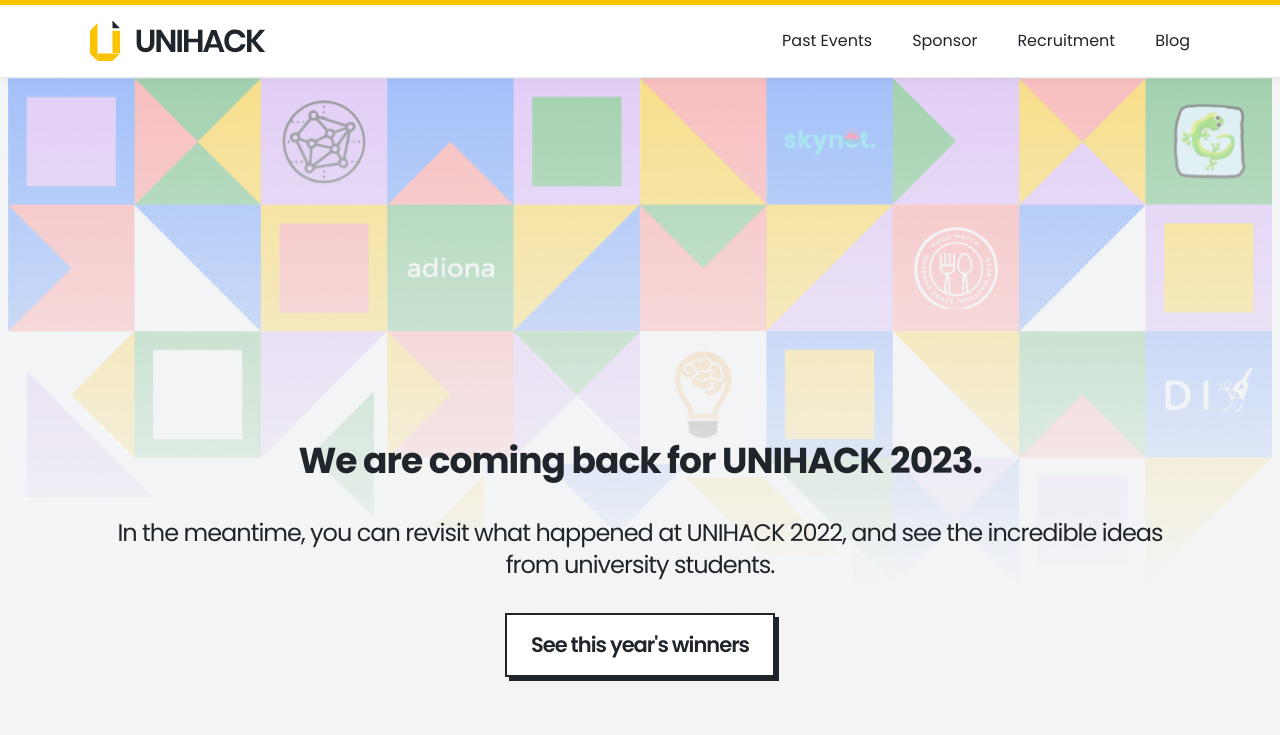
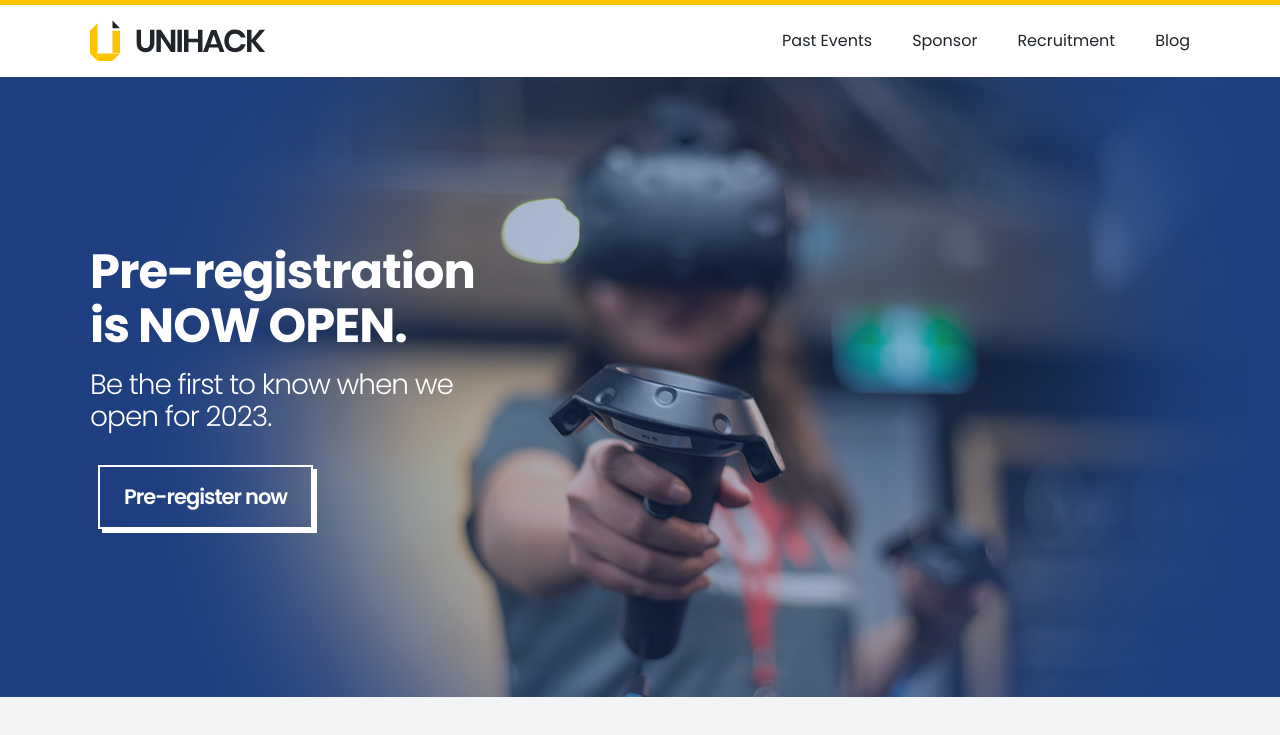
Before and after one commit to unihackhq/unihack.net, a Next.js app: page / in a window 1280 px wide. Shown: the top 735 px of the page. Built offline with nearby package versions, Linux system fonts and the light colour scheme.

Commit message:
Get banner ready for pre-registration

```diff
--- a/pages/index.module.scss
+++ b/pages/index.module.scss
@@ -1,31 +1,9 @@
 @import '../styles/styles.scss';
-
-.index {
-  background: url('../public/images/homepage/2022-hero.png') top center no-repeat;
-  background-size: 800px;
-  margin-bottom: $base * 4;
-
-  @include sm {
-    background-size: 1000px;
-  }
-
-  @include md {
-    background-size: 1200px;
-  }
-
-  @include lg {
-    background-size: 1400px;
-  }
-}
 
 .grid {
   @include page-margin;
-  padding-top: $base * 4;
+  padding-top: $base * 2;
   padding-bottom: $base * 4;
-
-  @include md {
-    padding-top: $base * 8;
-  }
 
   .row {
     display: grid;
--- a/pages/index.tsx
+++ b/pages/index.tsx
@@ -21,8 +21,8 @@ const Index = () => (
       />
     </Head>
     <Page>
+      <BrandHero />
       <div className={styles.index}>
-        <BrandHero />
         <div className={styles.grid}>
           <div className={styles.row}>
             <HomeCard
--- a/sections/brand-hero/brand-hero.module.scss
+++ b/sections/brand-hero/brand-hero.module.scss
@@ -4,21 +4,43 @@
 
 .brand-hero {
   display: flex;
-  flex-direction: column-reverse;
+  align-items: flex-end;
   height: 500px;
-  color: $secondary;
+  background: $pacific-d50 url('../../public/images/homepage/2023-pre-reg-hero.png') center center no-repeat;
+  background-size: cover;
+  color: $white;
+  padding: $base * 4 0;
+  position: relative;
+
+  &:before {
+    content: '';
+    position: absolute;
+    top: 0;
+    right: 0;
+    left: 0;
+    bottom: 0;
+    display: block;
+    background-color: rgba($pacific-d50, 30%);
+  }
 
   @include md {
-    height: 600px;
+    height: 620px;
+    background-size: auto 620px;
+    align-items: center;
+
+
+  }
+
+  @include lg {
+    &:before {
+      display: none;
+    }
   }
 
   &-content {
     @include page-margin;
     text-align: left;
-
-    @include md {
-      text-align: center;
-    }
+    z-index: 1;
   }
 
   p {
@@ -26,35 +48,39 @@
   }
 
   p.title {
-    margin: 0;
-    font-size: 24px;
+    margin: 0 0 0 -2px;
+    font-size: 32px;
     line-height: 32px;
     font-weight: 700;
     letter-spacing:  -1px;
 
     @include md {
-      font-size: 36px;
-      line-height: 48px;
-    }
-
-    span {
-      font-weight: 300;
-      display: block;
+      margin: 0;
+      font-size: 48px;
+      line-height: 54px;
+      width: 400px;
     }
   }
 
   p.subtitle {
-    margin: $base 0;
+    margin: $base * 2 0 0;
+    padding: 0;
     font-size: 18px;
     line-height: 24px;
     letter-spacing:  -1px;
 
     @include md {
-      font-size: 24px;
+      margin: $base * 2 0 0;
+      font-size: 28px;
       line-height: 32px;
-      font-weight: 400;
-      margin: $base * 2 0;
+      font-weight: 300;
+      width: 400px;
     }
+  }
+
+  .actions {
+    padding: 0;
+    margin: $base * 4 0 0;
   }
 
   .actions > a {
--- a/sections/brand-hero/brand-hero.tsx
+++ b/sections/brand-hero/brand-hero.tsx
@@ -7,14 +7,19 @@ import Stack from '@components/stack/stack';
 const BrandHero = () => (
   <section className={styles['brand-hero']}>
     <Stack size="small" className={styles['brand-hero-content']}>
-      <Text className={styles.title}>We are coming back for UNIHACK 2023.</Text>
+      <Text className={styles.title}>
+        <span>Pre-registration is NOW OPEN.</span>
+      </Text>
       <Text className={styles.subtitle}>
-        In the meantime, you can revisit what happened at UNIHACK 2022, and see
-        the incredible ideas from university students.
+        Be the first to know when we open for 2023.
       </Text>
       <div className={styles.actions}>
-        <ButtonLink type="primary" theme="light" href="/events/2022">
-          See this year's winners
+        <ButtonLink
+          type="primary"
+          theme="transparent"
+          href="https://forms.gle/pDS9xbnBN4Ki4gNVA"
+        >
+          Pre-register now
         </ButtonLink>
       </div>
     </Stack>
--- a/styles/colours.scss
+++ b/styles/colours.scss
@@ -18,6 +18,7 @@ $salmon-l50: #ffbbbb;
 $primary-l50: #fee180;
 $primary-l70: #feedb3;
 $purple: #cb9ef8;
+$cyan: #00fffc;
 
 // Sponsorship
 $platinum: #a3adb8;
```
Also changed, not shown: public/images/homepage/2023-pre-reg-hero.png (added).
